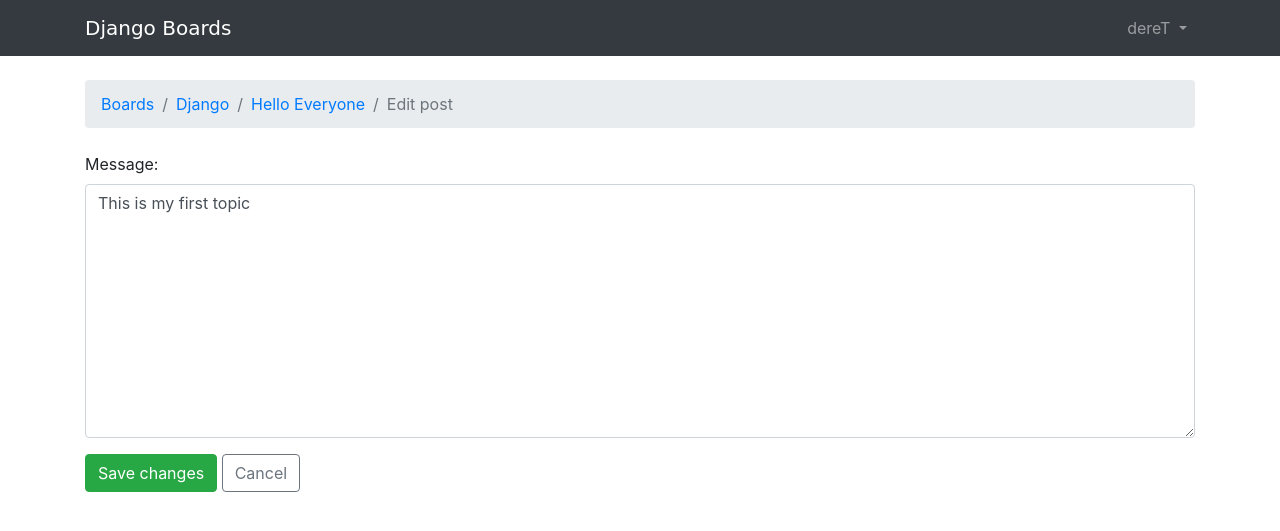
After one commit to dereSundayT/forumapp-django, a Django app: page /boards/1/topics/1/posts/1/edit/ in a window 1280 px wide. The commit adds this page. Shown: the top 531 px of the page. Run offline with Django 3.2, Linux system fonts and the light colour scheme; a user stored in the database is signed in; data comes from the database, SQL or seed files in the repository; both versions use the stored data as it was after the commit; some libraries are stand-ins or nearby versions; some web fonts are replaced.

```diff
--- a/boards/views.py
+++ b/boards/views.py
@@ -5,14 +5,20 @@ from django.contrib.auth.models import User
 from .models import Board, Topic, Post
 from .forms import NewTopicForm,PostForm
 from django.db.models import Count
+from django.views.generic import UpdateView,ListView
+from django.utils.decorators import method_decorator
 
-# Create your views here.
+#Create your views here.
 
 
 def home(request):
     boards = Board.objects.all()
     return render(request, 'home.html', {'boards': boards})
 
+class BoardListView(ListView):
+    model = Board
+    context_object_name = 'boards'
+    template_name = 'home.html'
 # try:
     #     board = Board.objects.get(pk=pk)
     # except Board.DoesNotExist:
@@ -65,6 +71,25 @@ def reply_topic(request, pk, topic_pk):
     else:
         form = PostForm()
     return render(request, 'reply_topic.html', {'topic': topic, 'form': form})
+
+@method_decorator(login_required, name='dispatch')
+class PostUpdateView(UpdateView):
+    model = Post
+    fields = ('message', )
+    template_name = 'edit_post.html'
+    pk_url_kwarg = 'post_pk'
+    context_object_name = 'post'
+
+    def get_queryset(self):
+        queryset = super().get_queryset()
+        return queryset.filter(created_by=self.request.user)
+
+    def form_valid(self, form):
+        post = form.save(commit=False)
+        post.updated_by = self.request.user
+        post.updated_at = timezone.now()
+        post.save()
+        return redirect('topic_posts', pk=post.topic.board.pk, topic_pk=post.topic.pk)
 """
 def new_topic(request, pk):
     board = get_object_or_404(Board, pk=pk)
--- a/myproject/urls.py
+++ b/myproject/urls.py
@@ -6,7 +6,7 @@ from django.contrib.auth.views import (LogoutView,LoginView,PasswordResetView,Pa
     PasswordResetConfirmView,PasswordResetCompleteView,PasswordChangeView,PasswordChangeDoneView)
 
 urlpatterns = [
-    path('', views.home, name='boards-home'),
+    path('', views.BoardListView.as_view(), name='boards-home'),
     path('signup/', signup, name='signup'),
     path('login/', LoginView.as_view(template_name='login.html'), name='login'),
     path('logout/', LogoutView.as_view(), name='logout'), #LOGOUT_REDIRECT_URL = 'home'@seetings.py
@@ -14,6 +14,7 @@ urlpatterns = [
     path('boards/<int:pk>/new/', views.new_topic, name='new_topic'),
     path('boards/<int:pk>/topics/<topic_pk>/', views.topic_posts, name='topic_posts'),
     path('boards/<int:pk>/topics/<topic_pk>/reply/', views.reply_topic, name='reply_topic'),
+    path('boards/<pk>/topics/<topic_pk>/posts/<post_pk>/edit/',views.PostUpdateView.as_view(), name='edit_post'),
     path('reset/',PasswordResetView.as_view(template_name='password_reset.html',email_template_name='password_reset_email.html',subject_template_name='password_reset_subject.txt'),name='password_reset'),
     path('reset/done/',PasswordResetDoneView.as_view(template_name='password_reset_done.html'),name='password_reset_done'),
     path('reset/<uidb64>/<token>/',PasswordResetConfirmView.as_view(template_name='password_reset_confirm.html'),name='password_reset_confirm'),
--- /dev/null
+++ b/templates/edit_post.html
@@ -0,0 +1,19 @@
+{% extends 'base.html' %}
+
+{% block title %}Edit post{% endblock %}
+
+{% block breadcrumb %}
+  <li class="breadcrumb-item"><a href="{% url 'boards-home' %}">Boards</a></li>
+  <li class="breadcrumb-item"><a href="{% url 'boards-topics' post.topic.board.pk %}">{{ post.topic.board.name }}</a></li>
+  <li class="breadcrumb-item"><a href="{% url 'topic_posts' post.topic.board.pk post.topic.pk %}">{{ post.topic.subject }}</a></li>
+  <li class="breadcrumb-item active">Edit post</li>
+{% endblock %}
+
+{% block content %}
+  <form method="post" class="mb-4" novalidate>
+    {% csrf_token %}
+    {% include 'includes/form.html' %}
+    <button type="submit" class="btn btn-success">Save changes</button>
+    <a href="{% url 'topic_posts' post.topic.board.pk post.topic.pk %}" class="btn btn-outline-secondary" role="button">Cancel</a>
+  </form>
+{% endblock %}
--- a/templates/topic_posts.html
+++ b/templates/topic_posts.html
@@ -13,7 +13,7 @@
 {% block content %}
 
   <div class="mb-4">
-    <a href="" class="btn btn-primary" role="button">Reply</a>
+    <a href="{% url 'reply_topic' topic.board.pk topic.pk %}" class="btn btn-primary" role="button">Reply</a>
   </div>
 
   {% for post in topic.posts.all %}
@@ -39,7 +39,7 @@
             {{ post.message }}
             {% if post.created_by == user %}
               <div class="mt-3">
-                <a href="#" class="btn btn-primary btn-sm" role="button">Edit </a>
+                <a href="{% url 'edit_post' post.topic.board.pk post.topic.pk post.pk %}" class="btn btn-primary btn-sm" role="button">Edit </a>
               </div>
             {% endif %}
           </div>
```
Also changed, not shown: db.sqlite3.
